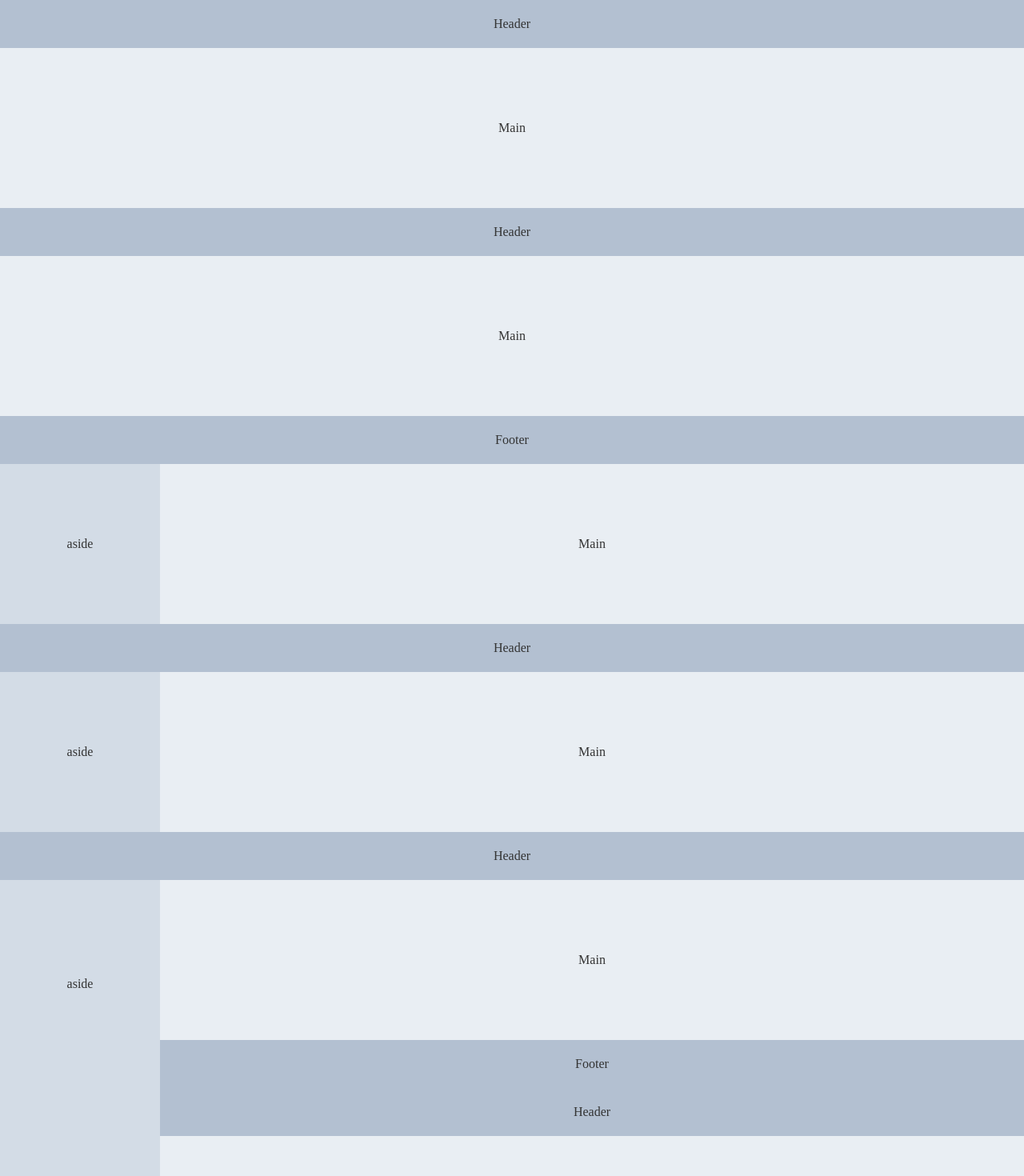
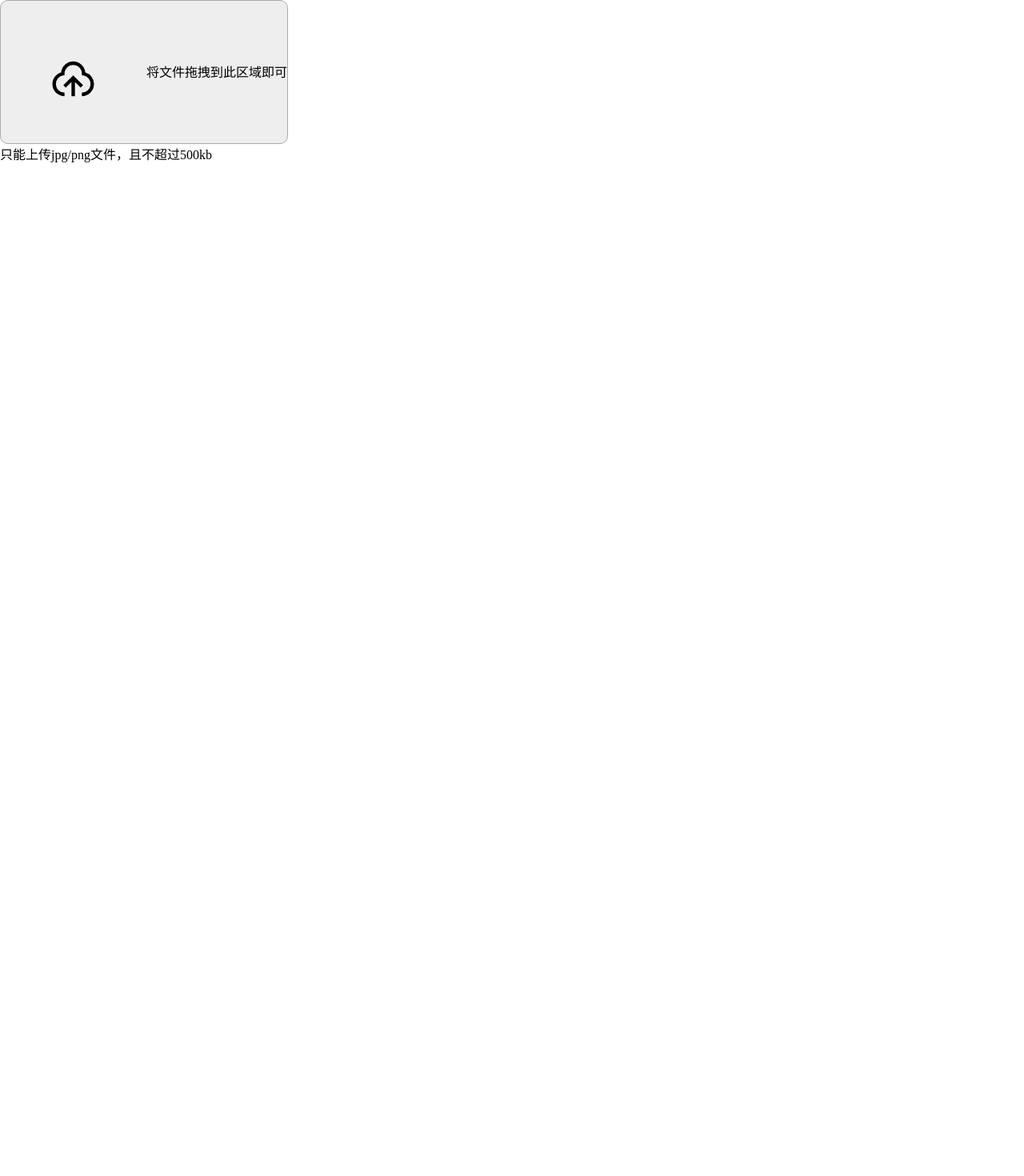
Before and after one commit to YIngChenIt/ying-ui, a Vue app: page / in a window 1280 px wide. Shown: the top 1470 px of the page at 80% size. After the commit the page ends 800 px from the top, so only its background shows below. Built offline with nearby package versions, Linux system fonts and the light colour scheme.

Commit message:
feat:upload组件

```diff
--- a/package.json
+++ b/package.json
@@ -10,11 +10,16 @@
   "main": "./dist/ying-ui.umd.min.js",
   "dependencies": {
     "core-js": "^3.6.5",
+    "koa": "^2.13.0",
     "vue": "^2.6.11"
   },
   "devDependencies": {
+    "@koa/multer": "^3.0.0",
+    "@koa/router": "^9.3.1",
     "@vue/cli-plugin-babel": "~4.4.0",
     "@vue/cli-service": "~4.4.0",
+    "koa-cors": "0.0.16",
+    "multer": "^1.4.2",
     "sass": "^1.26.5",
     "sass-loader": "^8.0.2",
     "vue-template-compiler": "^2.6.11"
--- a/src/App.vue
+++ b/src/App.vue
@@ -1,65 +1,54 @@
 <template>
   <div id="app">
-    <y-container>
-      <y-header>Header</y-header>
-      <y-main>Main</y-main>
-    </y-container>
-
-    <y-container>
-      <y-header>Header</y-header>
-      <y-main>Main</y-main>
-      <y-footer>Footer</y-footer>
-    </y-container>
-
-    <y-container>
-      <y-aside width="200px">Aside</y-aside>
-      <y-main>Main</y-main>
-    </y-container>
-
-    <y-container>
-      <y-header>Header</y-header>
-      <y-container>
-        <y-aside width="200px">Aside</y-aside>
-        <y-main>Main</y-main>
-      </y-container>
-    </y-container>
-
-    <y-container>
-      <y-header>Header</y-header>
-      <y-container>
-        <y-aside width="200px">Aside</y-aside>
-        <y-container>
-          <y-main>Main</y-main>
-          <y-footer>Footer</y-footer>
-        </y-container>
-      </y-container>
-    </y-container>
-
-    <y-container>
-      <y-aside width="200px">Aside</y-aside>
-      <y-container>
-        <y-header>Header</y-header>
-        <y-main>Main</y-main>
-      </y-container>
-    </y-container>
-
-    <y-container>
-      <y-aside width="200px">Aside</y-aside>
-      <y-container>
-        <y-header>Header</y-header>
-        <y-main>Main</y-main>
-        <y-footer>Footer</y-footer>
-      </y-container>
-    </y-container>
+    <y-upload
+      name="avatar"
+      action="http://localhost:3000/upload"
+      :file-list="fileList"
+      :limit="5"
+      accept="image/jpeg"
+      :multiple="true"
+      :on-exceed="handleExceed"
+      :on-change="handleChange"
+      :on-success="handleSuccess"
+      :on-error="handleError"
+      :on-progress="handleProgress"
+      :beforeUpload="beforeUpload"
+      :drag="true"
+    >
+      <y-button type="primary" icon="shangchuan">点击上传</y-button>
+      <div slot="tip">只能上传jpg/png文件，且不超过500kb</div>
+    </y-upload>
   </div>
 </template>
 
 <script>
 export default {
   name: "App",
+  data() {
+    return {
+      fileList: []
+    };
+  },
   methods: {
-    fn(e) {
-      console.log(e);
+    handleExceed(files, fileList) {
+      console.log("用户传递的已经超过预期");
+    },
+    handleChange(file) {
+      // console.log(file);
+    },
+    handleSuccess() {},
+    handleError() {},
+    handleProgress() {},
+    beforeUpload(rawFile) {
+      let limitSize = rawFile.size / 1024 > 500;
+      if (limitSize) {
+        console.log("当前超过了500k");
+        return false;
+      } else if (!rawFile.name.endsWith(".jpg")) {
+        console.log("文件类型不对");
+        return false;
+      }
+      return true;
     }
   }
 };
--- a/src/packages/index.js
+++ b/src/packages/index.js
@@ -9,6 +9,8 @@ import Container from './container/container.vue'
 import Footer from './container/footer.vue'
 import Main from './container/main.vue'
 import Input from './input.vue'
+import Upload from './upload/upload.vue'
+import Progress from './progress.vue'
 
 const install = (Vue) => {
     Vue.component(Button.name, Button)
@@ -22,6 +24,8 @@ const install = (Vue) => {
     Vue.component(Footer.name, Footer)
     Vue.component(Main.name, Main)
     Vue.component(Input.name, Input)
+    Vue.component(Upload.name, Upload)
+    Vue.component(Progress.name, Progress)
 }
 
 // 全局通过script引入
--- /dev/null
+++ b/src/packages/progress.vue
@@ -0,0 +1,54 @@
+<template>
+  <div class="y-progress">
+    <div class="bar">
+      <div class="bar-outer" :style="{height:strokeWidth+'px'}">
+        <div class="bar-inner" :style="barStyle"></div>
+      </div>
+    </div>
+  </div>
+</template>
+
+<script>
+export default {
+  name: "y-progress",
+  props: {
+    strokeWidth: {
+      type: Number,
+      default: 6
+    },
+    percentage: {
+      type: Number,
+      default: 0,
+      required: true
+    },
+    color: {
+      type: String,
+      default: "blue"
+    }
+  },
+  computed: {
+    barStyle() {
+      const style = {};
+      style.width = this.percentage + "%";
+      style.background = this.color;
+      return style;
+    }
+  }
+};
+</script>
+
+<style lang="scss">
+.bar-outer {
+  border-radius: 100px;
+  background: #eee;
+  position: relative;
+  vertical-align: middle;
+}
+.bar-inner {
+  transition: width 0.6s ease;
+  position: absolute;
+  top: 0;
+  left: 0;
+  height: 100%;
+}
+</style>
--- /dev/null
+++ b/src/packages/upload/ajax.js
@@ -0,0 +1,29 @@
+export default function ajax(options) {
+    const xhr = new XMLHttpRequest()
+    const action = options.action
+    const fd = new FormData()
+
+    fd.append(options.filename, options.file)
+
+    xhr.onerror = function (err) {
+        options.onError(err); // 触发错误回调
+    }
+
+    xhr.onload = function () {
+        let text = xhr.responseText || xhr.response;
+        options.onSuccess(JSON.parse(text));
+    }
+
+    xhr.upload.onprogress = function (e) {
+        if (e.total > 0) {
+            e.percent = e.loaded / e.total * 100;
+        }
+        options.onProgress(e)
+    }
+
+    xhr.open('post', action, true)
+
+    xhr.send(fd);
+
+    return xhr;
+}
--- /dev/null
+++ b/src/packages/upload/upload-dragger.vue
@@ -0,0 +1,38 @@
+<template>
+  <div class="y-upload-dragger" @drop.prevent="onDrop" @dragover.prevent @dragleave.prevent>
+    <y-icon icon="shangchuan" class="icon"></y-icon>
+    <span>将文件拖拽到此区域即可</span>
+  </div>
+</template>
+
+<script>
+export default {
+  methods: {
+    onDrop(e) {
+      if (!this.accpet) {
+        this.$emit("file", e.dataTransfer.files);
+      } else {
+        this.$emit("file", e.dataTransfer.files);
+      }
+    }
+  }
+};
+</script>
+
+<style lang="scss">
+.y-upload-dragger {
+  background: #eee;
+  border: 1px solid #aaa;
+  width: 360px;
+  height: 180px;
+  line-height: 180px;
+  border-radius: 10px;
+  flex-direction: row;
+  display: flex;
+  .icon {
+    width: 65px;
+    height: 65px;
+    margin: 65px auto 10px;
+  }
+}
+</style>
--- /dev/null
+++ b/src/packages/upload/upload.vue
@@ -0,0 +1,193 @@
+<template>
+  <div class="y-upload">
+    <uploadDragger v-if="drag" :accept="accept" @file="uploadFiles"></uploadDragger>
+    <template v-else>
+      <div @click="handleClick" class="y-upload-btn">
+        <slot></slot>
+      </div>
+      <input
+        type="file"
+        :accept="accept"
+        :multiple="multiple"
+        @change="handleChange"
+        :name="name"
+        ref="input"
+        class="input"
+      />
+    </template>
+    <div>
+      <slot name="tip"></slot>
+    </div>
+    <ul>
+      <li v-for="file in files" :key="file.uid">
+        <div class="list-item">
+          <y-icon icon="file"></y-icon>
+          <!-- <img :src="file.url" alt /> -->
+          {{file.name}}
+          <y-progress v-if="file.status === 'uploading'" :percentage="file.percentage"></y-progress>
+          <y-icon icon="cha"></y-icon>
+        </div>
+      </li>
+    </ul>
+  </div>
+</template>
+
+<script>
+import ajax from "./ajax";
+import uploadDragger from "./upload-dragger.vue";
+
+export default {
+  name: "y-upload",
+  components: {
+    uploadDragger
+  },
+  props: {
+    name: {
+      type: String,
+      default: "file"
+    },
+    action: {
+      type: String,
+      required: true
+    },
+    fileList: {
+      type: Array,
+      default: () => []
+    },
+    accept: String,
+    limit: Number,
+    multiple: Boolean,
+    onExceed: Function,
+    onChange: Function,
+    onSuccess: Function,
+    onError: Function,
+    onProgress: Function,
+    beforeUpload: Function,
+    httpRequest: {
+      type: Function,
+      default: ajax
+    },
+    drag: {
+      type: Boolean,
+      default: false
+    }
+  },
+  data() {
+    return {
+      tempIndex: 1,
+      files: [],
+      reqs: {}
+    };
+  },
+  watch: {
+    fileList: {
+      immediate: true,
+      handler(fileList) {
+        this.files = fileList.map(item => {
+          item.uid = Date.now() + this.tempIndex++;
+          item.status = "success";
+          return item;
+        });
+      }
+    }
+  },
+  methods: {
+    handleClick() {
+      this.$refs.input.value = "";
+      this.$refs.input.click();
+    },
+    handleChange(e) {
+      const files = e.target.files;
+      this.uploadFiles(files);
+    },
+    uploadFiles(files) {
+      if (this.limit && this.fileList.length + files.length > this.limit) {
+        return this.onExceed && this.onExceed(files, this.fileList);
+      }
+      [...files].forEach(file => {
+        this.handleStart(file);
+        this.upload(file);
+      });
+    },
+    handleStart(file) {
+      file.uid = Math.random() + this.tempIndex++;
+      const f = {
+        status: "ready",
+        name: file.name,
+        size: file.size,
+        percentage: 0,
+        uid: file.uid,
+        raw: file
+      };
+      f.url = URL.createObjectURL(file);
+      this.files.push(f);
+      this.onChange && this.onChange(f);
+    },
+    upload(file) {
+      if (!this.beforeUpload) {
+        return this.post(file);
+      }
+      const flag = this.beforeUpload(file);
+      if (flag) {
+        return this.post(file);
+      }
+    },
+    post(file) {
+      const uid = file.uid;
+      const options = {
+        file,
+        filename: this.name,
+        action: this.action,
+        onProgress: ev => {
+          this.handleProgress(ev, file);
+        },
+        onSuccess: res => {
+          this.handleSuccess(res, file);
+        },
+        onError: err => {
+          this.handleError(err, file);
+        }
+      };
+
+      const req = this.httpRequest(options);
+      this.reqs[uid] = req;
+      if (req && req.then) {
+        req.then(options.onSuccess, options.onError);
+      }
+    },
+    getFile(rawFile) {
+      return this.files.find(file => file.uid == rawFile.uid);
+    },
+    handleProgress(ev, rawFile) {
+      const file = this.getFile(rawFile);
+      file.status = "uploading";
+      file.percentage = ev.percent || 0;
+      this.onProgress(ev, rawFile);
+    },
+    handleSuccess(res, rawFile) {
+      let file = this.getFile(rawFile);
+      file.status = "success";
+      this.onSuccess(res, rawFile);
+      this.onChange(file);
+    },
+    handleError(err, rawFile) {
+      let file = this.getFile(rawFile);
+      file.status = "fail";
+      this.onError(err, rawFile);
+      this.onChange(file);
+      delete this.reqs[file.uid];
+    }
+  }
+};
+</script>
+
+<style lang="scss">
+.y-upload {
+  .y-upload-btn {
+    display: inline-block;
+  }
+  .input {
+    display: none;
+  }
+}
+</style>
```
Also changed, not shown: server.js (added, +37 -0 lines), 1 other file (tests, documents, lock files or other folders).
